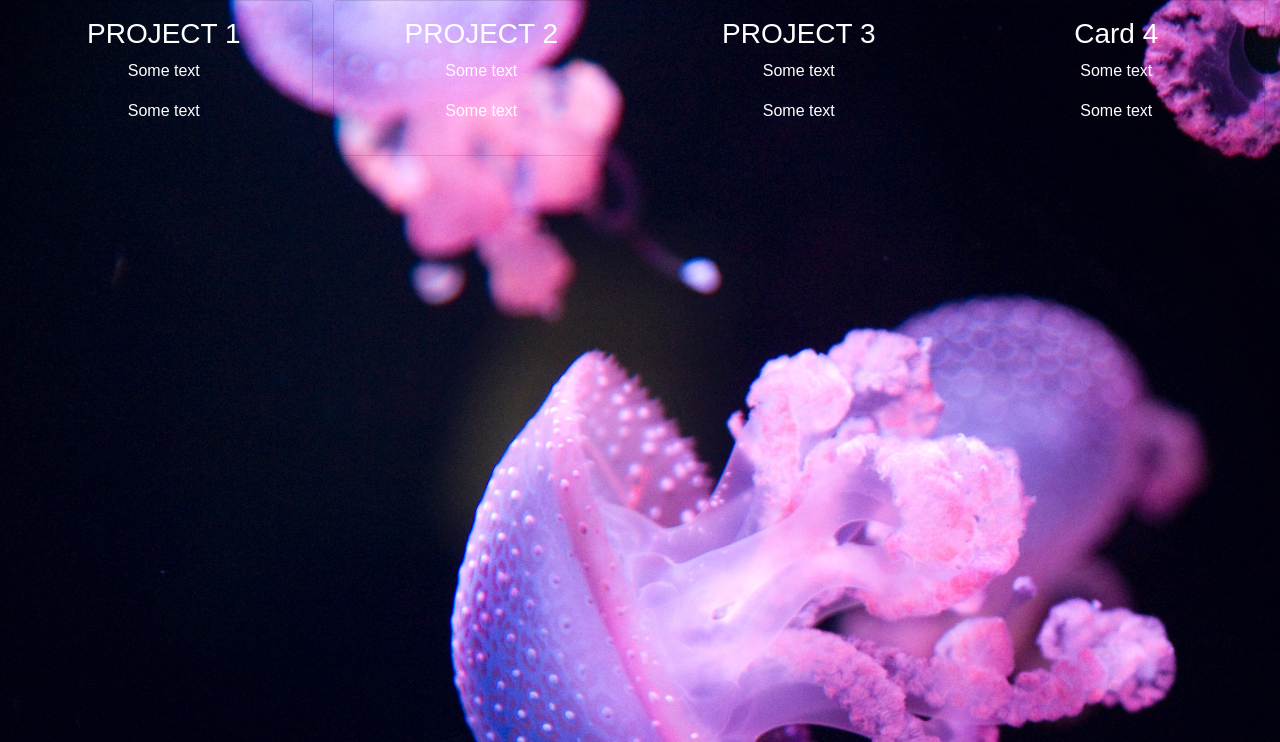
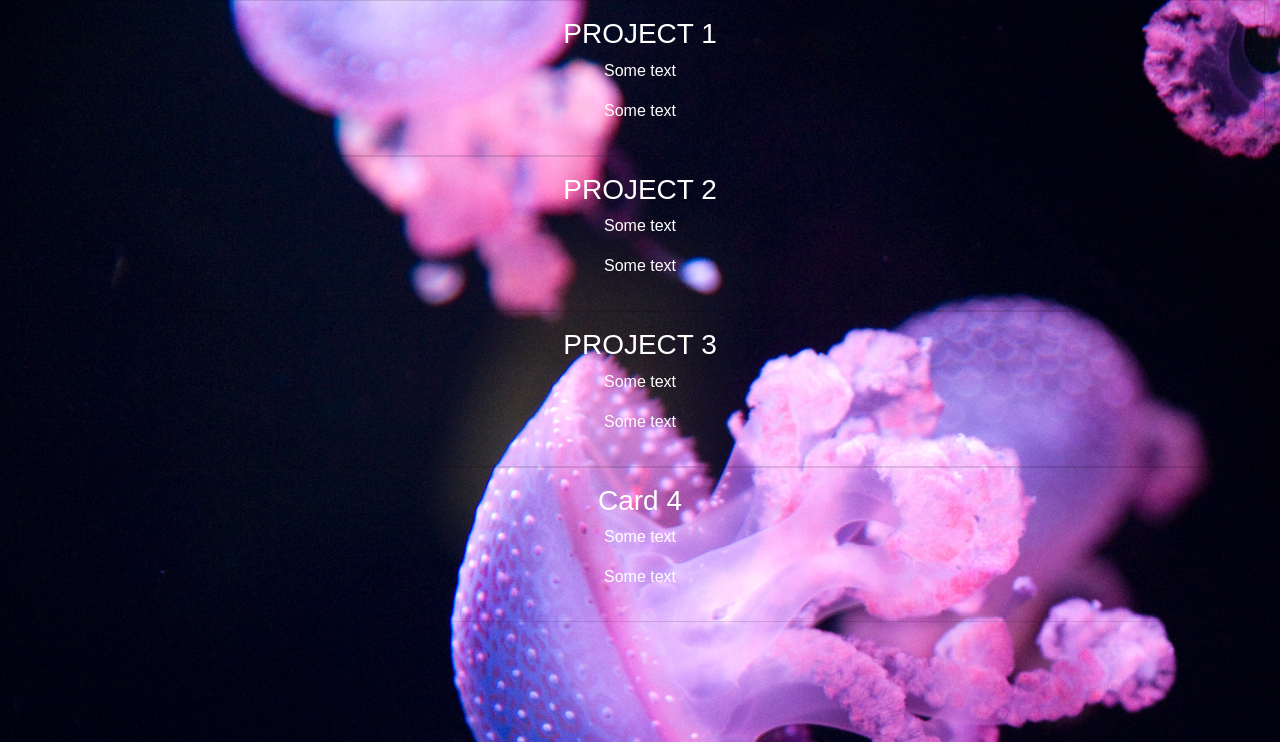
Before and after one commit to AaleeyahIvy/Portfolio, a PHP site: page /projects.html in a window 1280 px wide. Shown: the part 58-800 px from the top of the page. Run offline with PHP 8.4, Linux system fonts and the light colour scheme.

Commit message:
Update mystylesheet.css

```diff
--- a/Project/mystylesheet.css
+++ b/Project/mystylesheet.css
@@ -75,7 +75,6 @@ li{
   /* Float four columns side by side */
   .column {
     float: left;
-    width: 25%;
     padding: 0 10px;
   }
 
```
